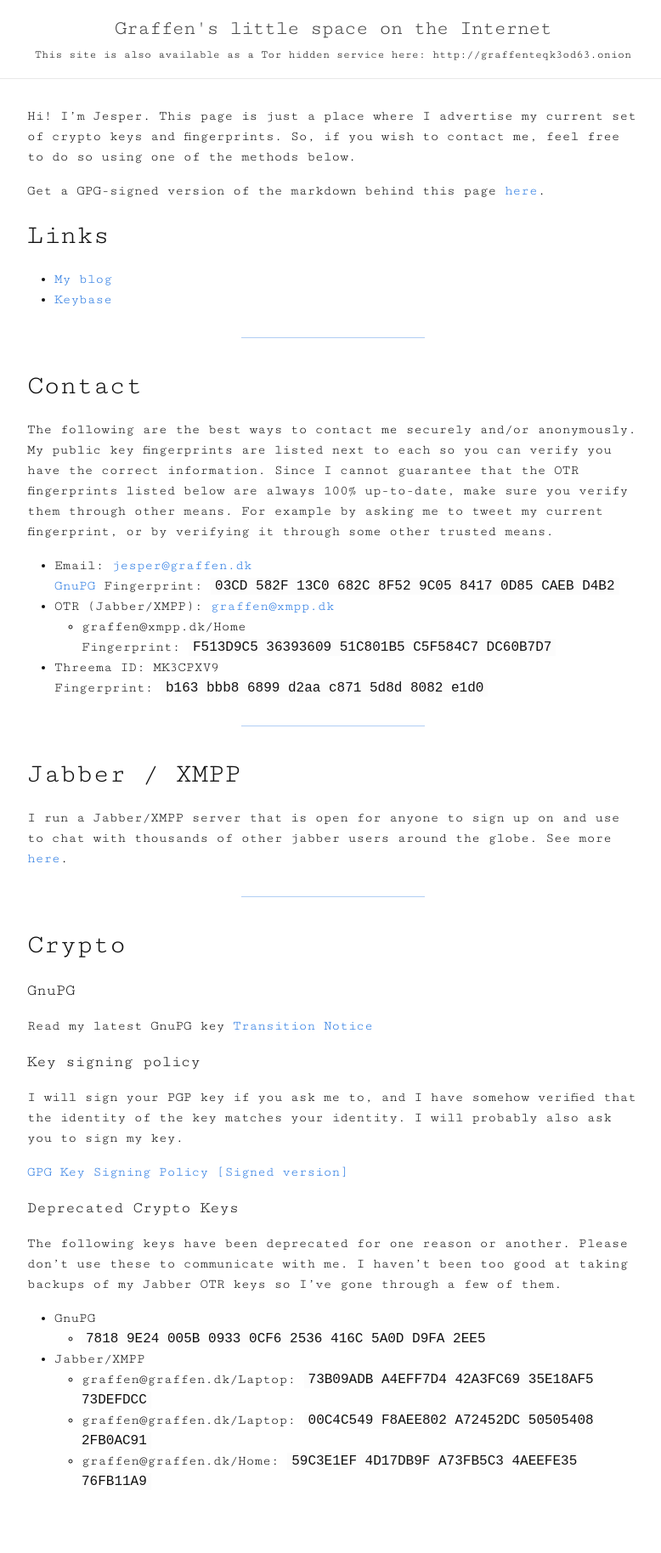
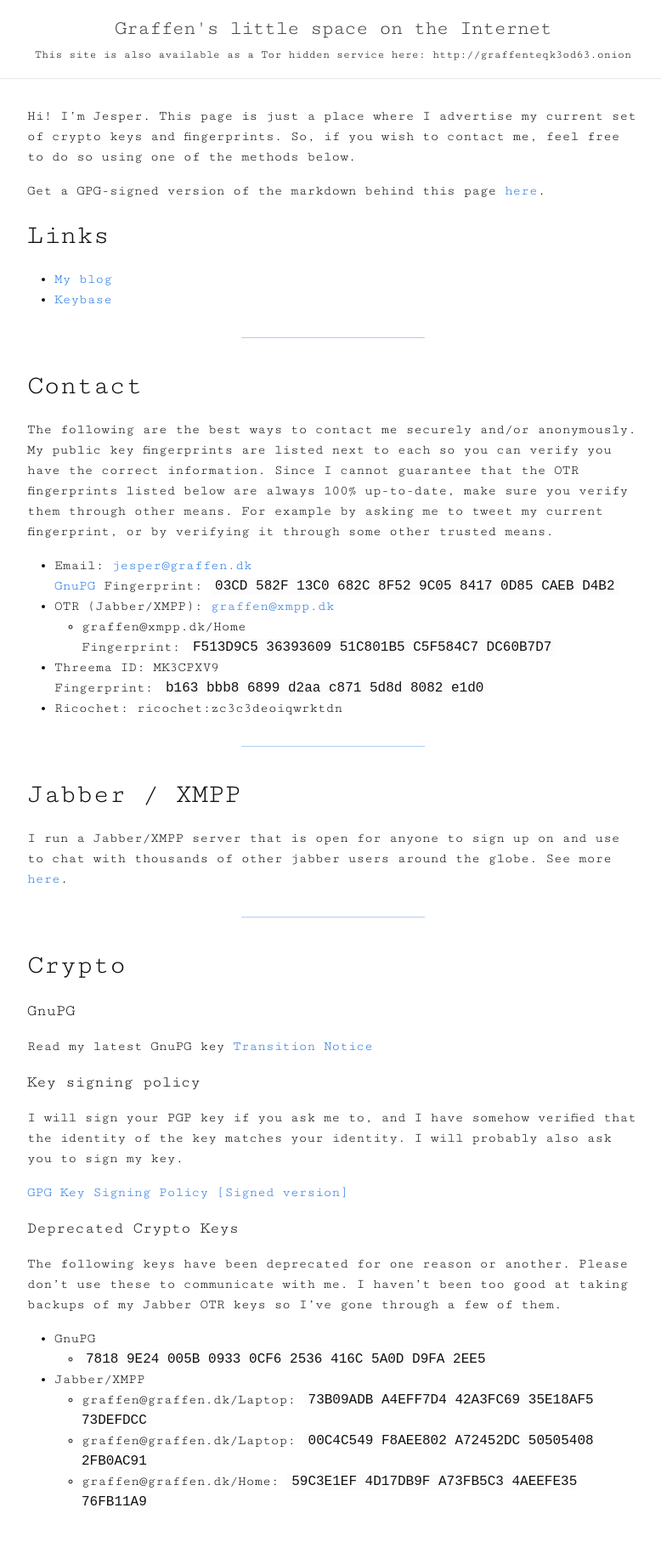
Before and after one commit to graffen/graffen.github.io, a Jekyll site: the page built from index.md, in a window 1280 px wide. Shown: the whole page at 85% size, without its empty margins (248-1026 px from the left). Built offline with Jekyll 4.4.1, drawn with Linux system fonts in a browser that asks for light colours; before the commit the page ends 1804 px from its top, so only the background shows below that.

Commit message:
Add Ricochet Id

```diff
--- a/index.md
+++ b/index.md
@@ -26,6 +26,7 @@ my current fingerprint, or by verifying it through some other trusted means.
     Fingerprint: `F513D9C5 36393609 51C801B5 C5F584C7 DC60B7D7`
 * Threema ID: MK3CPXV9
   Fingerprint: `b163 bbb8 6899 d2aa c871 5d8d 8082 e1d0`
+* Ricochet: ricochet:zc3c3deoiqwrktdn
 
 ---
 
```
